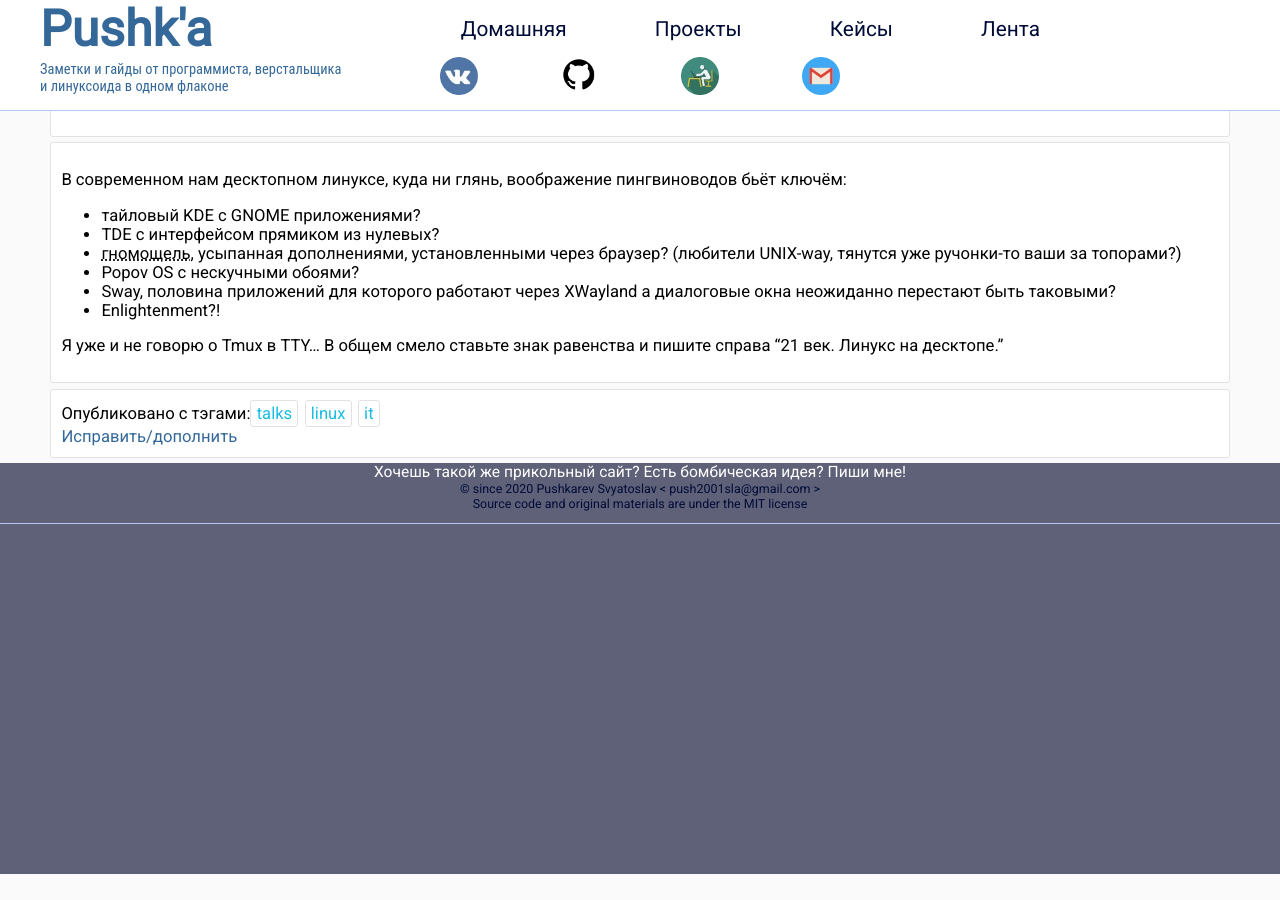
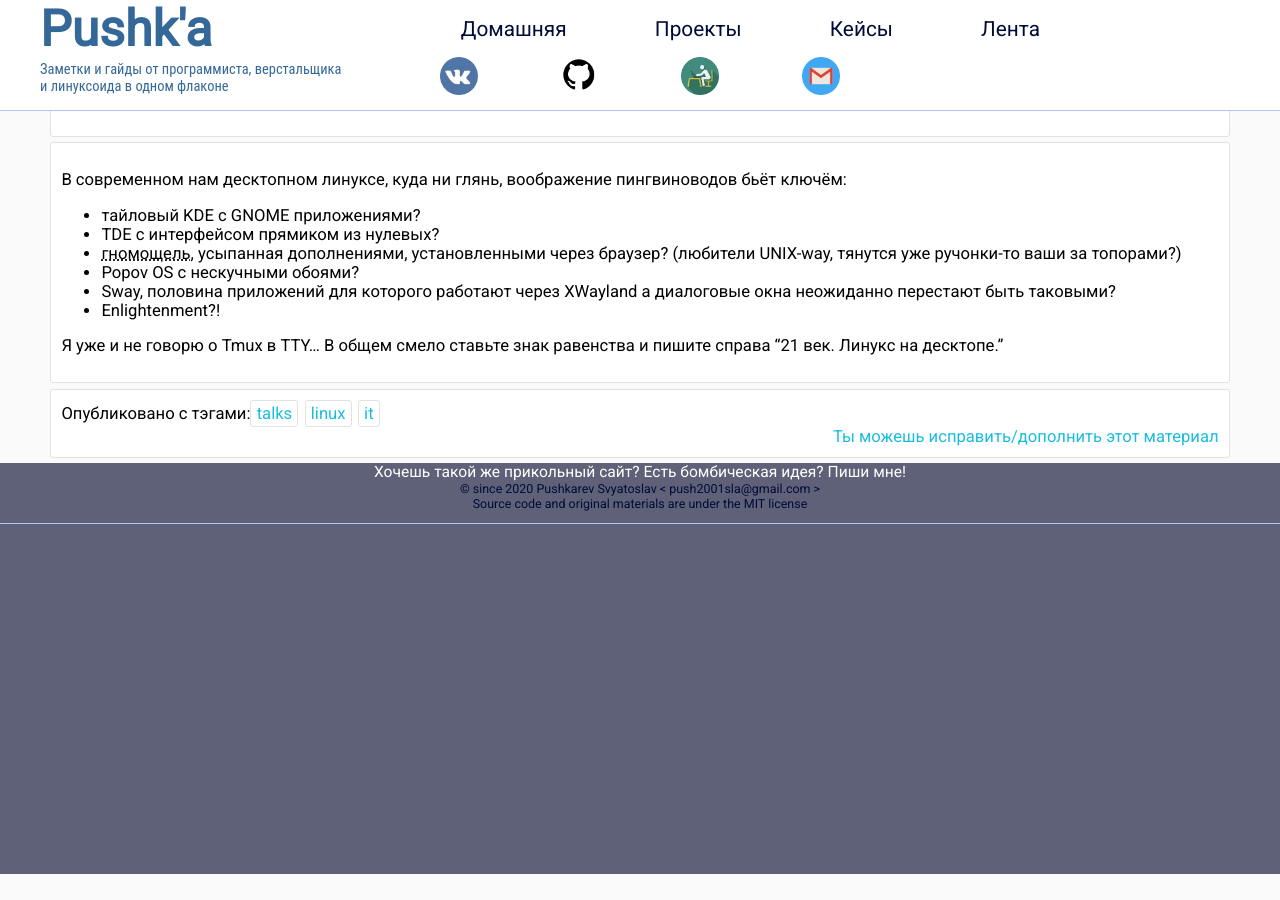
Before and after one commit to slavakievsky/slavakievsky.github.io, a Jekyll site: the page built from _drafts/2020-01-29-gui-and-toolktis.md, in a window 1280 px wide. Built offline with Jekyll 4.4.1, drawn with Linux system fonts in a browser that asks for light colours.

Commit message:
(Fix)cosemetical

```diff
--- a/_layouts/post.html
+++ b/_layouts/post.html
@@ -21,13 +21,16 @@ layout: page
     </div>
     <div class="post">
         <div class="post__text">
+            {%- assign len = page.tags | size -%}
+            {%- if len > 0 -%}
             Опубликовано с тэгами:
             {%- for tag in page.tags -%}
             <a class="category-preview" href="{{site.url}}{{site.baseurl}}categories/{{tag}}">{{tag}}</a>
             {%- endfor -%}
-            <a class="post__text post__wantfix" href="{{site.editurl}}/{{page.path}}">
-                Исправить/дополнить
-            </a>
+            {%- endif -%}
+            <div class="post__text post__wantfix">
+                <a href="{{site.editurl}}/{{page.path}}">Ты можешь исправить/дополнить этот материал</a>
+            </div>
         </div>
     </div>
 </div>
--- a/_sass/appearance-night.sass
+++ b/_sass/appearance-night.sass
@@ -52,5 +52,6 @@ body
   margin: 0
 a
   text-decoration: none
+  color: $text__color_link
 img
   max-width: 100%
--- a/_sass/appearance.sass
+++ b/_sass/appearance.sass
@@ -52,5 +52,6 @@ body
   margin: 0
 a
   text-decoration: none
+  color: $text__color_link
 img
   max-width: 100%
--- a/_sass/category.sass
+++ b/_sass/category.sass
@@ -4,4 +4,3 @@
   border-radius: 3px
   margin-right: .6rem
   padding: .3rem .5rem
-  color: $text__color_link
--- a/_sass/post-preview.sass
+++ b/_sass/post-preview.sass
@@ -18,7 +18,6 @@
     color: $text__color_blue
     margin: 0
   &__read
-    color: $text__color_link
   &_align-center
     text-align: center
 
--- a/_sass/post.sass
+++ b/_sass/post.sass
@@ -8,8 +8,10 @@
   &__text
     display: inline-block
     font-size: 1.6rem
+    width: 100%
   &__wantfix
     display: block
+    text-align: right
     color: $text__color_head_post
   h2,h3,h4
     font-size: 2rem
```
